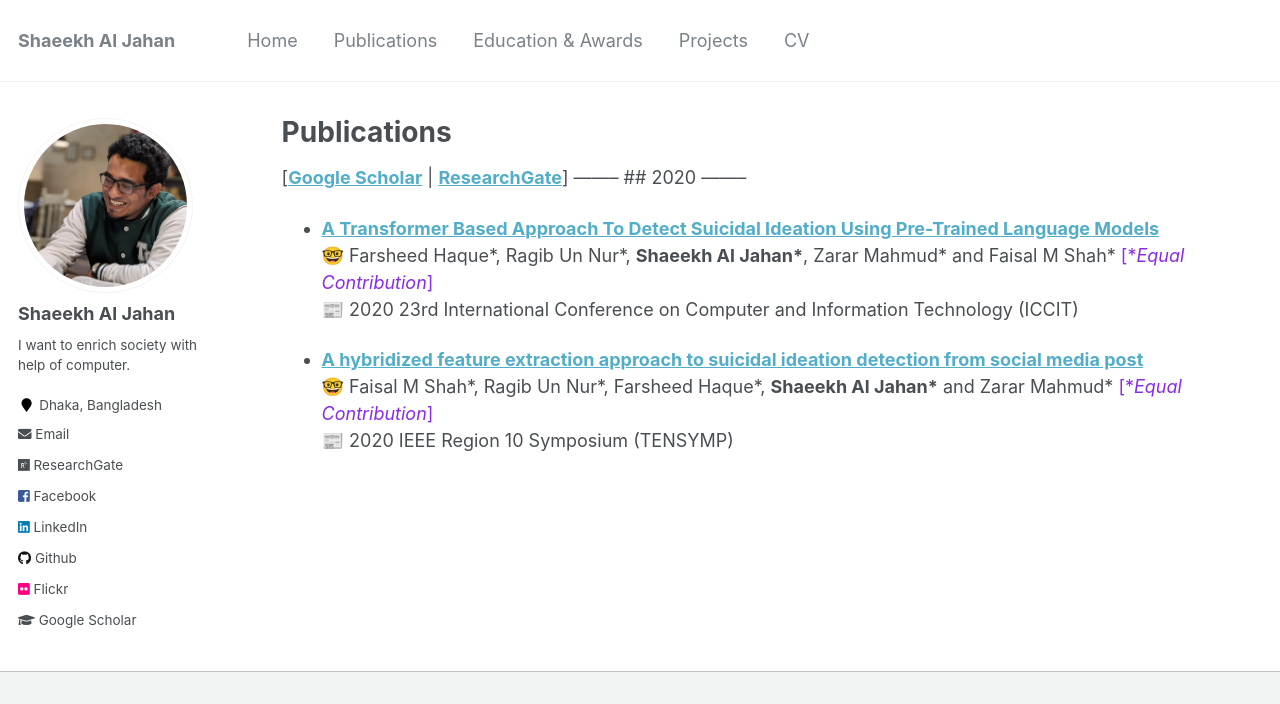
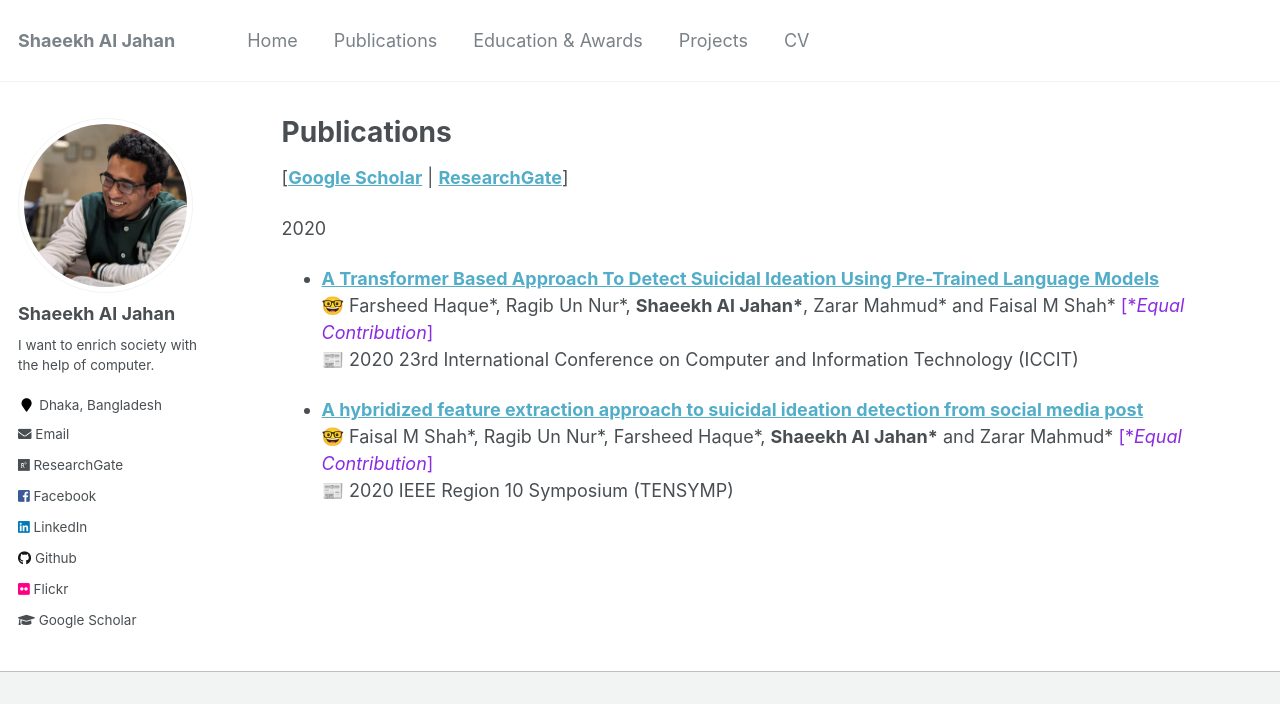
Before and after one commit to shaeekh/shaeekh.github.io, a Jekyll site: the page built from _pages/publications.md, in a window 1280 px wide, cut to the strip 0-704 px from the top of the page. Built offline with Jekyll 4.4.1, drawn with Linux system fonts in a browser that asks for light colours.

Commit message:
Little correction

```diff
--- a/_config.yml
+++ b/_config.yml
@@ -82,7 +82,7 @@ analytics:
 author:
   name             : "Shaeekh Al Jahan"
   avatar           : "600_600.jpg"
-  bio              : "I want to enrich society with help of computer."
+  bio              : "I want to enrich society with the help of computer."
   location         : "Dhaka, Bangladesh"
   employer         :
   pubmed           : #"https://www.ncbi.nlm.nih.gov/pubmed/?term=john+snow"
--- a/_pages/publications.md
+++ b/_pages/publications.md
@@ -8,9 +8,9 @@ author_profile: true
 
 
  [[**Google Scholar**]( https://scholar.google.com/citations?user=fONhn9EAAAAJ&hl=en)  \| [**ResearchGate**](https://www.researchgate.net/profile/Shaeekh-Jahan)]
- --------
- ## 2020
- --------
+
+ 2020
+
  * [**A Transformer Based Approach To Detect Suicidal Ideation Using Pre-Trained Language Models**](https://ieeexplore.ieee.org/document/9392692)<br/>
 🤓 Farsheed Haque\*, Ragib Un Nur\*, **Shaeekh Al Jahan\***, Zarar Mahmud\* and Faisal M Shah\* <span style ="color:BlueViolet"> [\**Equal Contribution*]</span> <br/>
 📰 2020 23rd International Conference on Computer and Information Technology (ICCIT)<br/>
```
